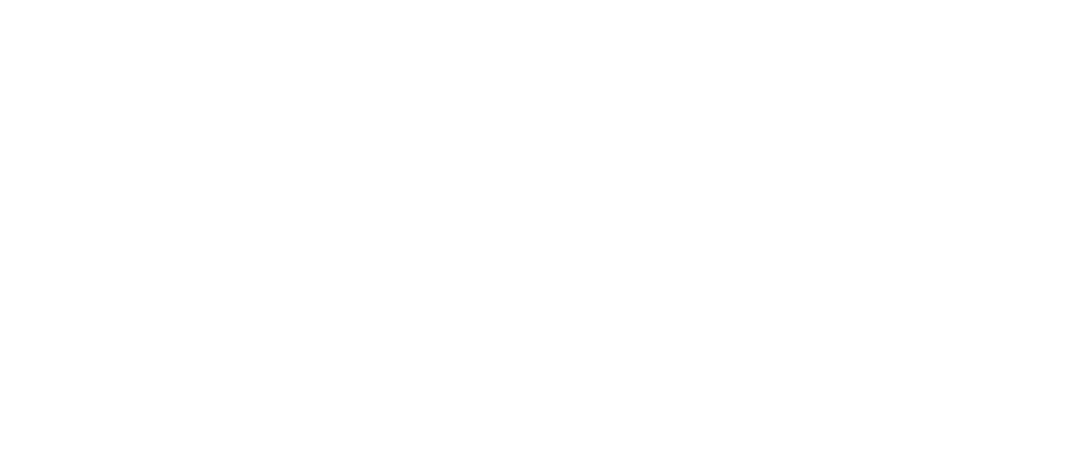
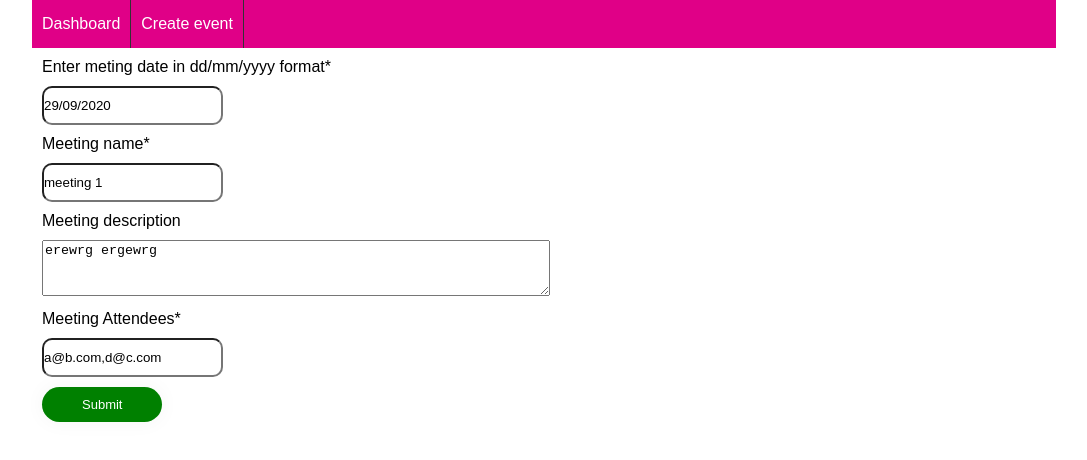
Before and after one commit to mahesh10hegde/eventtracker, a React (Create React App) app: page /createevent/1 in a window 1280 px wide. Shown: the top 460 px of the page, without its empty margins (96-1183 px from the left). Built offline with nearby package versions, Linux system fonts and the light colour scheme; data requests are answered from the project's data file.

Commit message:
event creation logic

```diff
--- a/db.json
+++ b/db.json
@@ -77,7 +77,7 @@
     },
     {
       "id": 10,
-      "name": "meeting 10",
+      "name": "meeting 100",
       "description": "erewrg ergewrg",
       "attendees": "a@b.com,d@c.com",
       "eventDate": "15/09/2020"
@@ -95,6 +95,13 @@
       "description": "sargerwaghewh5",
       "attendees": "qwe@ad.cv",
       "eventDate": "20/09/2020"
+    },
+    {
+      "id": 1601144445104,
+      "name": "new meeting",
+      "description": "new meeting desc",
+      "attendees": "new@new.com,nm@qw.com",
+      "eventDate": "04/09/2020"
     }
   ]
 }
--- a/src/App.js
+++ b/src/App.js
@@ -19,6 +19,7 @@
               <Route  exact path="/" component={HomePage}></Route>
               <Route  exact path="/dashboard" component={Dashboard}></Route>
               <Route  exact path="/createevent" component={CreateEvent}></Route>
+              <Route  exact path="/createevent/:id" component={CreateEvent}></Route>
             </Switch>
           </Main>
 
--- a/src/pages/CreateEvent.js
+++ b/src/pages/CreateEvent.js
@@ -1,6 +1,7 @@
 import React, {Component} from 'react';
 import Header from '../components/header/Header';
 import '../../src/assets/css/eventform.css';
+import {withRouter} from 'react-router-dom';
 class CreateEvent extends Component{
   constructor(props){
     super(props);
@@ -11,12 +12,20 @@
       meetingName:'',
       meetingDesc:'',
       attendees:'',
-      editMode:false
+      editMode:false,
+      editId:''
     }
   }
   componentDidMount(){
-    if(this.state.editMode){
-
+    var eventId=this.props.match.params.id;
+    if(eventId){
+      fetch('http://localhost:3000/events/'+eventId)
+      .then((res)=>res.json())
+      .then((data)=>{
+          this.setState({editId:data.id,editMode:true,meetingName:data.name,meetingDesc:data.description,attendees:data.attendees,dateVal:data.eventDate});
+      }).catch((err)=>{
+        console.log('error',err);
+      });
     }
   }
   handleDateChange = (e) =>{
@@ -47,8 +56,14 @@
     }else{
       this.setState({"hasError":false,"errorMessage":''});
       let data={"id":Date.now(),"name":meetingName,"description":meetingDesc,"attendees":attendees,"eventDate":dateVal};
-      fetch('http://localhost:3000/events', {
-            method: 'POST',
+      let url ='http://localhost:3000/events';
+      let method = 'POST';
+      if(this.state.editMode){
+        url = 'http://localhost:3000/events/'+this.state.editId;
+        method = 'PUT';
+      }
+      fetch(url, {
+            method: method,
             body: JSON.stringify(data),
             headers: {
               'Content-Type': 'application/json'
@@ -56,6 +71,7 @@
         }).then(response => response.json())
         .then(data => {
             console.log('Success:', data);
+            this.props.history.push('/dashboard');
           })
           .catch(err=>{
             console.error('Error:', err);
@@ -147,4 +163,4 @@
 
 }
 
-export default CreateEvent;
+export default withRouter(CreateEvent);
```
Also changed, not shown: src/db.json (+76 -44 lines).
